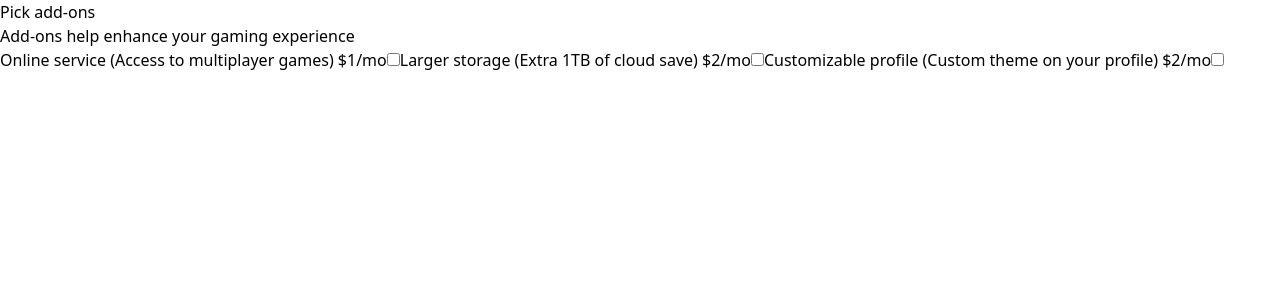
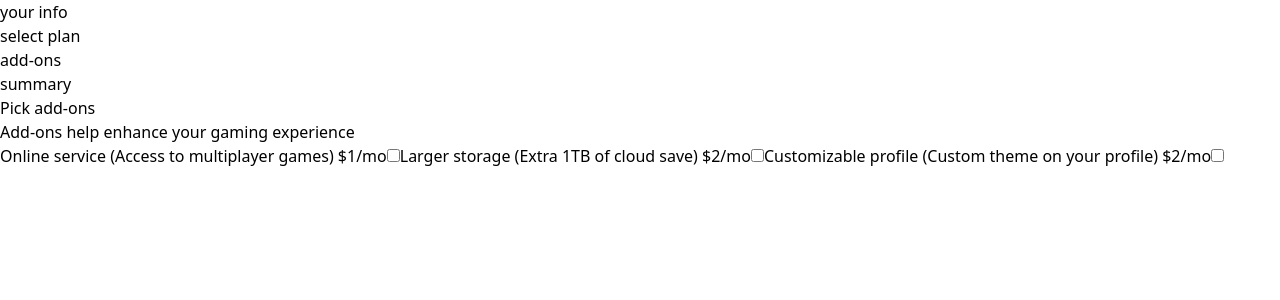
Before and after one commit to HealerC/multistep-form, a Next.js app: page /add-ons in a window 1280 px wide. Shown: the top 300 px of the page. Built offline with nearby package versions, Linux system fonts and the light colour scheme.

Commit message:
fix: Some pages did not have the shared layout

```diff
--- a/pages/add-ons.tsx
+++ b/pages/add-ons.tsx
@@ -1,10 +1,11 @@
+import React from "react";
+import Layout from "@/components/Layout";
 import { useAppContext } from "@/context/app-context";
-import React from "react";
 
 export default function AddOns() {
   const { addOns, handleChange } = useAppContext();
   return (
-    <div>
+    <Layout>
       <h2>Pick add-ons</h2>
       <p>Add-ons help enhance your gaming experience</p>
       <label htmlFor="service">
@@ -40,6 +41,6 @@ export default function AddOns() {
         onChange={handleChange}
         id="profile"
       />
-    </div>
+    </Layout>
   );
 }
--- a/pages/select-plan.tsx
+++ b/pages/select-plan.tsx
@@ -1,9 +1,10 @@
 import { useAppContext } from "@/context/app-context";
+import Layout from "@/components/Layout";
 
 export default function SelectPlan() {
   const { plan, planDuration, handleChange } = useAppContext();
   return (
-    <div>
+    <Layout>
       <h2>Select your plan</h2>
       <p>You have the option of monthly or yearly billing.</p>
       <label htmlFor="arcade">Arcade $9/mo</label>
@@ -43,6 +44,6 @@ export default function SelectPlan() {
         checked={planDuration === "yearly"}
         onChange={handleChange}
       />
-    </div>
+    </Layout>
   );
 }
--- a/pages/your-info.tsx
+++ b/pages/your-info.tsx
@@ -1,11 +1,12 @@
 import React from "react";
 import { useAppContext } from "@/context/app-context";
+import Layout from "@/components/Layout";
 
 export default function YourInfo() {
   const { name, email, phone, handleChange } = useAppContext();
 
   return (
-    <div>
+    <Layout>
       <h2>Personal info</h2>
       <p>Please provide your name, email address and phone number</p>
       <label htmlFor="name">name</label>
@@ -34,6 +35,6 @@ export default function YourInfo() {
         onChange={handleChange}
         id="phone"
       />
-    </div>
+    </Layout>
   );
 }
```
